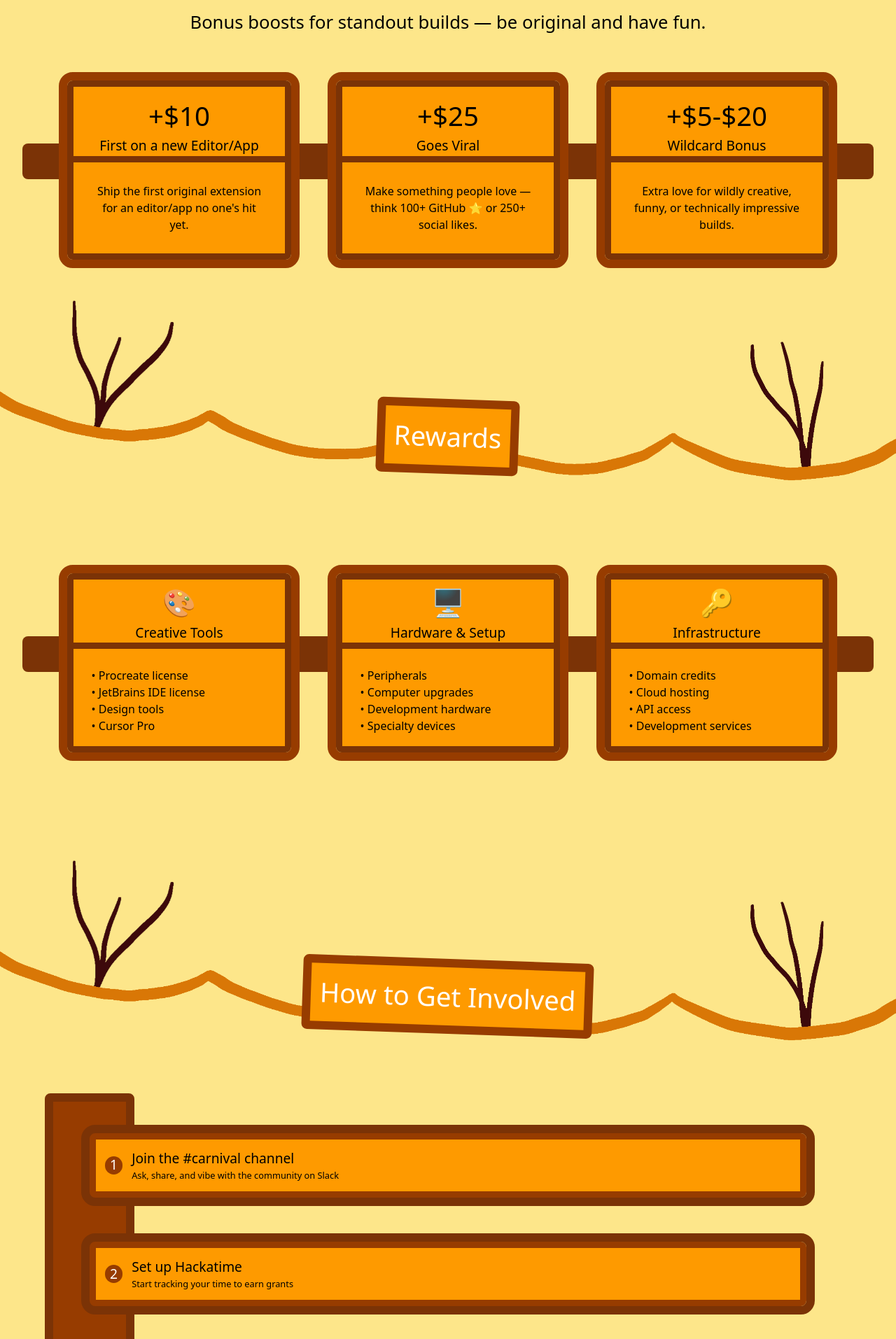
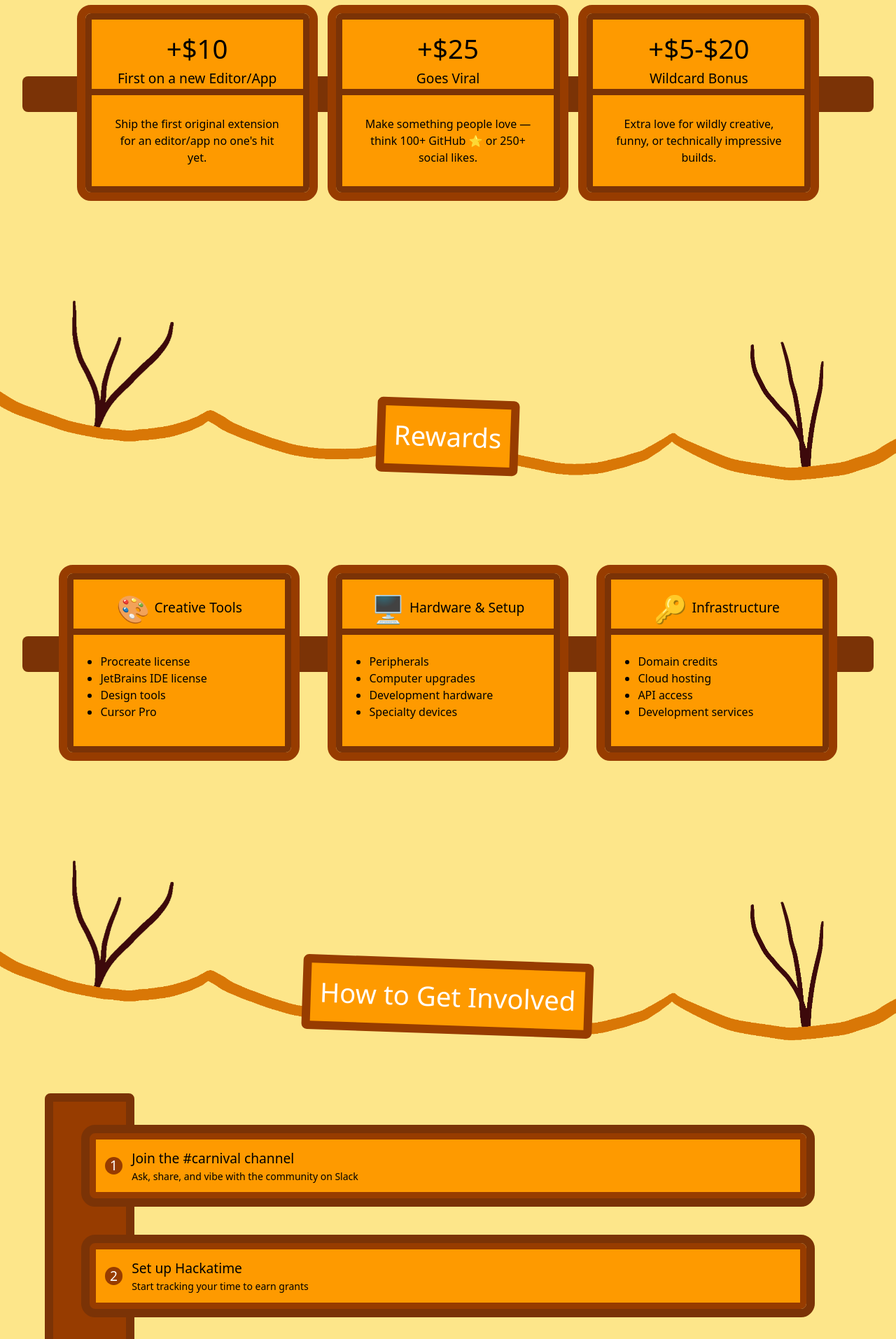
Before and after one commit to SatyamRaj67/carnival-react, a Next.js app: page / in a window 1280 px wide. Shown: the part 2707-4620 px from the top of the page at 70% size. Built offline with nearby package versions, Linux system fonts and the light colour scheme; a web font is replaced by a local one.

Commit message:
CodeRabbit won't stop

```diff
--- a/components/home/Get_Involved_Section.tsx
+++ b/components/home/Get_Involved_Section.tsx
@@ -2,6 +2,29 @@ import React from "react";
 import Image from "next/image";
 
 const GetInvolvedSection = () => {
+  const steps = [
+    {
+      id: 1,
+      title: "Join the #carnival channel",
+      desc: "Ask, share, and vibe with the community on Slack",
+    },
+    {
+      id: 2,
+      title: "Set up Hackatime",
+      desc: "Start tracking your time to earn grants",
+    },
+    {
+      id: 3,
+      title: "Build your Extension",
+      desc: "Create a plugin or widget and ship it",
+    },
+    {
+      id: 4,
+      title: "Submit for review",
+      desc: "Claim your rewards and get recognized",
+    },
+  ];
+
   return (
     <section className="relative w-full min-h-screen ">
       {/* === TRANSITION SECTION === */}
@@ -35,50 +58,24 @@ const GetInvolvedSection = () => {
       {/* === A LIST OF STEPS TO FOLLOW === */}
       <div className="relative w-full top-[20vw] flex items-center justify-center pb-[15vw]">
         <ul className="w-full max-w-[80vw] flex flex-col items-center justify-center gap-[4vw]">
-          <li className="w-full text-[1.5vw] p-[1vw] bg-amber-500 border-amber-800 border-[0.75vw] outline-[1vw] outline-amber-900 rounded-lg mb-[1vw] flex items-center justify-start gap-[1vw]">
+          {steps.map((step) => (
+            <li
+              key={step.id}
+              className="w-full text-[1.5vw] p-[1vw] bg-amber-500 border-amber-800 border-[0.75vw] outline-[1vw] outline-amber-900 rounded-lg mb-[1vw] flex items-center justify-start gap-[1vw]"
+            >
               <span className="bg-amber-800 rounded-full w-[2vw] h-[2vw] flex items-center justify-center text-white">
-              1
+                {step.id}
               </span>
               <div>
-              <h3 className="text-[1.5vw]">Join the #carnival channel</h3>
-              <p className="text-[1vw]">
-                Ask, share, and vibe with the community on Slack
+                <h3 className="text-[clamp(1rem,1.5vw,1.5rem)]">
+                  {step.title}
+                </h3>
+                <p className="text-[clamp(0.875rem,1vw,1.125rem)]">
+                  {step.desc}
                 </p>
               </div>
             </li>
-          <li className="w-full text-[1.5vw] p-[1vw] bg-amber-500 border-amber-800 border-[0.75vw] outline-[1vw] outline-amber-900 rounded-lg mb-[1vw] flex items-center justify-start gap-[1vw]">
-            <span className="bg-amber-800 rounded-full w-[2vw] h-[2vw] flex items-center justify-center text-white">
-              2
-            </span>
-            <div>
-              <h3 className="text-[1.5vw]">Set up Hackatime</h3>
-              <p className="text-[1vw]">
-                Start tracking your time to earn grants
-              </p>
-            </div>
-          </li>
-          <li className="w-full text-[1.5vw] p-[1vw] bg-amber-500 border-amber-800 border-[0.75vw] outline-[1vw] outline-amber-900 rounded-lg mb-[1vw] flex items-center justify-start gap-[1vw]">
-            <span className="bg-amber-800 rounded-full w-[2vw] h-[2vw] flex items-center justify-center text-white">
-              3
-            </span>
-            <div>
-              <h3 className="text-[1.5vw]">Build your Extension</h3>
-              <p className="text-[1vw]">
-                Create a plugin or widget and ship it
-              </p>
-            </div>
-          </li>
-          <li className="w-full text-[1.5vw] p-[1vw] bg-amber-500 border-amber-800 border-[0.75vw] outline-[1vw] outline-amber-900 rounded-lg mb-[1vw] flex items-center justify-start gap-[1vw]">
-            <span className="bg-amber-800 rounded-full w-[2vw] h-[2vw] flex items-center justify-center text-white">
-              4
-            </span>
-            <div>
-              <h3 className="text-[1.5vw]">Submit for review</h3>
-              <p className="text-[1vw]">
-                Claim your rewards and get recognized
-              </p>
-            </div>
-          </li>
+          ))}
         </ul>
       </div>
 
--- a/components/home/Reward_Section.tsx
+++ b/components/home/Reward_Section.tsx
@@ -1,5 +1,38 @@
 import React from "react";
 import Image from "next/image";
+
+const rewardCards = [
+  {
+    icon: "🎨",
+    title: "Creative Tools",
+    items: [
+      "Procreate license",
+      "JetBrains IDE license",
+      "Design tools",
+      "Cursor Pro",
+    ],
+  },
+  {
+    icon: "🖥️",
+    title: "Hardware & Setup",
+    items: [
+      "Peripherals",
+      "Computer upgrades",
+      "Development hardware",
+      "Specialty devices",
+    ],
+  },
+  {
+    icon: "🔑",
+    title: "Infrastructure",
+    items: [
+      "Domain credits",
+      "Cloud hosting",
+      "API access",
+      "Development services",
+    ],
+  },
+];
 
 const RewardSection = () => {
   return (
@@ -8,21 +41,21 @@ const RewardSection = () => {
       <div className="relative w-full flex items-center justify-center top-[10vw]">
         <Image
           src="/left-ropes.png"
-          alt="Left Ropes"
+          alt=""
           width={300}
           height={300}
           className="absolute w-auto h-[15vw] left-[8vw] top-[-10vw] object-cover"
         />
         <Image
           src="/right-ropes.png"
-          alt="Right Ropes"
+          alt=""
           width={200}
           height={400}
           className="absolute w-auto h-[15vw] right-[8vw] top-[-5.5vw] object-cover"
         />
         <Image
           src="/railing.png"
-          alt="Railing"
+          alt=""
           width={1080}
           height={133}
           className="w-full h-auto object-cover z-10"
@@ -33,32 +66,28 @@ const RewardSection = () => {
       </div>
 
       <div className="relative w-full flex items-center justify-center top-[20vw] gap-[5vw] pb-[15vw]">
-        {/* === BOX === */}
-        <div className="w-[25vw] h-[20vw] bg-amber-500 border-amber-900 outline-[1vw] outline-amber-800 border-[0.75vw] rounded-lg flex items-center justify-center flex-col">
-          <h3 className="text-[3vw] w-full text-center pt-[1vw]">🎨</h3>
-          <span className="text-[1.5vw]">Creative Tools</span>
-          <p className="w-full h-full  p-[2vw] text-[1.25vw] border-t-amber-900 border-t-[0.75vw]">
-            • Procreate license <br /> • JetBrains IDE license <br /> • Design
-            tools <br /> • Cursor Pro
-          </p>
-        </div>
-        <div className="w-[25vw] h-[20vw] bg-amber-500 border-amber-900 outline-[1vw] outline-amber-800 border-[0.75vw] rounded-lg flex items-center justify-center flex-col">
-          <h3 className="text-[3vw] w-full text-center pt-[1vw]">🖥️</h3>
-          <span className="text-[1.5vw]">Hardware & Setup</span>
-          <p className="w-full h-full p-[2vw] text-[1.25vw] border-t-amber-900 border-t-[0.75vw]">
-            • Peripherals <br />
-            • Computer upgrades <br />
-            • Development hardware <br />• Specialty devices
-          </p>
-        </div>
-        <div className="w-[25vw] h-[20vw] bg-amber-500 border-amber-900 outline-[1vw] outline-amber-800 border-[0.75vw] rounded-lg flex items-center justify-center flex-col">
-          <h3 className="text-[3vw] w-full text-center pt-[1vw]">🔑</h3>
-          <span className="text-[1.5vw]">Infrastructure</span>
-          <p className="w-full h-full p-[2vw] text-[1.25vw] border-t-amber-900 border-t-[0.75vw]">
-            • Domain credits <br /> • Cloud hosting <br /> • API access <br />•
-            Development services
-          </p>
-        </div>
+        {rewardCards.map((card) => (
+          <div
+            key={card.title}
+            className="w-[25vw] h-[20vw] bg-amber-500 border-amber-900 outline-[1vw] outline-amber-800 border-[0.75vw] rounded-lg flex items-center justify-center flex-col"
+          >
+            <h3 className="text-[1.5vw] w-full text-center pt-[1vw]">
+              <span
+                role="img"
+                aria-hidden="true"
+                className="text-[3vw] align-middle mr-[0.5vw]"
+              >
+                {card.icon}
+              </span>
+              <span>{card.title}</span>
+            </h3>
+            <ul className="w-full h-full p-[2vw] text-[1.25vw] border-t-amber-900 border-t-[0.75vw] list-disc pl-[3vw]">
+              {card.items.map((item) => (
+                <li key={item}>{item}</li>
+              ))}
+            </ul>
+          </div>
+        ))}
 
         {/* UI Designs */}
         <span className="absolute w-[95vw] h-[4vw] top-[7vw] bg-amber-900 -z-10 rounded-lg"></span>
--- a/components/home/Submission_Section.tsx
+++ b/components/home/Submission_Section.tsx
@@ -1,28 +1,78 @@
 import React from "react";
 import Image from "next/image";
 
+type RewardBoxProps = {
+  amount: string;
+  subtitle: string;
+  description: string;
+  className?: string;
+};
+
+const RewardBox = ({
+  amount,
+  subtitle,
+  description,
+  className = "",
+}: RewardBoxProps) => {
+  return (
+    <div
+      className={`w-full max-w-md md:w-1/3 md:max-w-[25vw] h-auto md:h-[20vw] bg-amber-500 border-amber-900 outline-[1vw] outline-amber-800 border-[0.75vw] rounded-lg flex items-center justify-center flex-col ${className}`}
+    >
+      <h3 className="text-[3vw] w-full text-center pt-[1vw]">{amount}</h3>
+      <span className="text-[1.5vw]">{subtitle}</span>
+      <p className="w-full h-full flex items-center justify-center p-[2vw] text-[1.25vw] text-center border-t-amber-900 border-t-[0.75vw]">
+        {description}
+      </p>
+    </div>
+  );
+};
+
 const SubmissionSection = () => {
+  const rewards = [
+    {
+      id: 1,
+      amount: "+$10",
+      subtitle: "First on a new Editor/App",
+      description:
+        "Ship the first original extension for an editor/app no one's hit yet.",
+    },
+    {
+      id: 2,
+      amount: "+$25",
+      subtitle: "Goes Viral",
+      description:
+        "Make something people love — think 100+ GitHub ⭐ or 250+ social likes.",
+    },
+    {
+      id: 3,
+      amount: "+$5-$20",
+      subtitle: "Wildcard Bonus",
+      description:
+        "Extra love for wildly creative, funny, or technically impressive builds.",
+    },
+  ];
+
   return (
     <section className="relative w-full min-h-screen ">
       {/* === TRANSITION SECTION === */}
       <div className="relative w-full flex items-center justify-center top-[10vw]">
         <Image
           src="/left-ropes.png"
-          alt="Left Ropes"
+          alt=""
           width={300}
           height={300}
           className="absolute w-auto h-[15vw] left-[8vw] top-[-10vw] object-cover"
         />
         <Image
           src="/right-ropes.png"
-          alt="Right Ropes"
+          alt=""
           width={200}
           height={400}
           className="absolute w-auto h-[15vw] right-[8vw] top-[-5.5vw] object-cover"
         />
         <Image
           src="/railing.png"
-          alt="Railing"
+          alt=""
           width={1080}
           height={133}
           className="w-full h-auto object-cover z-10"
@@ -32,39 +82,23 @@ const SubmissionSection = () => {
         </span>
       </div>
 
-      <div className="relative flex items-center justify-center flex-col top-[15vw]">
+      <div className="absolute top-[20vw] left-0 right-0 text-center">
         <h1 className="text-[3vw]">Sweet Deals on Submission</h1>
         <p className="text-[2vw]">
           Bonus boosts for standout builds — be original and have fun.
         </p>
       </div>
 
-      <div className="relative w-full flex items-center justify-center top-[20vw] gap-[5vw] pb-[15vw]">
+      <div className="relative w-full flex flex-col sm:flex-col md:flex-row items-center justify-center top-[30vw] sm:top-[26vw] md:top-[20vw] gap-[6vw] sm:gap-[5vw] md:gap-[3vw] pb-[28vw] sm:pb-[22vw] md:pb-[15vw] px-[6vw] sm:px-[8vw] md:px-0">
         {/* === BOX === */}
-        <div className="w-[25vw] h-[20vw] bg-amber-500 border-amber-900 outline-[1vw] outline-amber-800 border-[0.75vw] rounded-lg flex items-center justify-center flex-col">
-          <h2 className="text-[3vw] w-full text-center pt-[1vw]">+$10</h2>{" "}
-          <span className="text-[1.5vw]">First on a new Editor/App</span>
-          <p className="w-full h-full flex items-center justify-center p-[2vw] text-[1.25vw] text-center border-t-amber-900 border-t-[0.75vw]">
-            Ship the first original extension for an editor/app no one's hit
-            yet.
-          </p>
-        </div>
-        <div className="w-[25vw] h-[20vw] bg-amber-500 border-amber-900 outline-[1vw] outline-amber-800 border-[0.75vw] rounded-lg flex items-center justify-center flex-col">
-          <h3 className="text-[3vw] w-full text-center pt-[1vw]">+$25</h3>
-          <span className="text-[1.5vw]">Goes Viral</span>
-          <p className="w-full h-full flex items-center justify-center p-[2vw] text-[1.25vw] text-center border-t-amber-900 border-t-[0.75vw]">
-            Make something people love — think 100+ GitHub ⭐ or 250+ social
-            likes.
-          </p>
-        </div>
-        <div className="w-[25vw] h-[20vw] bg-amber-500 border-amber-900 outline-[1vw] outline-amber-800 border-[0.75vw] rounded-lg flex items-center justify-center flex-col">
-          <h3 className="text-[3vw] w-full text-center pt-[1vw]">+$5-$20</h3>
-          <span className="text-[1.5vw]">Wildcard Bonus</span>
-          <p className="w-full h-full flex items-center justify-center p-[2vw] text-[1.25vw] text-center border-t-amber-900 border-t-[0.75vw]">
-            Extra love for wildly creative, funny, or technically impressive
-            builds.
-          </p>
-        </div>
+        {rewards.map((reward) => (
+          <RewardBox
+            key={reward.id}
+            amount={reward.amount}
+            subtitle={reward.subtitle}
+            description={reward.description}
+          />
+        ))}
 
         {/* UI Designs */}
         <span className="absolute w-[95vw] h-[4vw] top-[7vw] bg-amber-900 -z-10 rounded-lg"></span>
```
Also changed, not shown: components/home/FAQ_Section.tsx (+17 -7 lines). Lines whose indentation alone changed are shown as unchanged.
